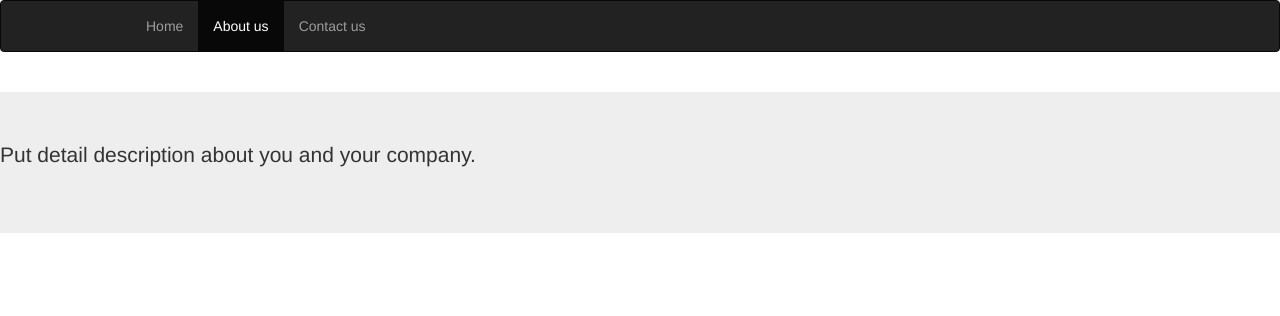
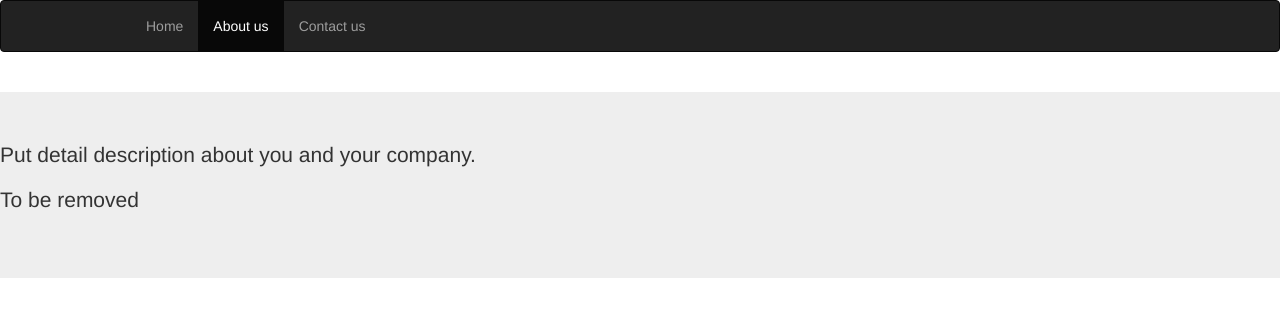
Before and after one commit to jaiminpanchal27/expressapp, a website: page src/views/about.html in a window 1280 px wide. Drawn offline with nearby package versions, Linux system fonts and the light colour scheme.

Commit message:
commit to be removed later

```diff
--- a/src/views/about.html
+++ b/src/views/about.html
@@ -19,6 +19,9 @@
   <p>
     Put detail description about you and your company.
   </p>
+  <p>
+    To be removed
+  </p>
 </div>
   </div>
 </body>
```
